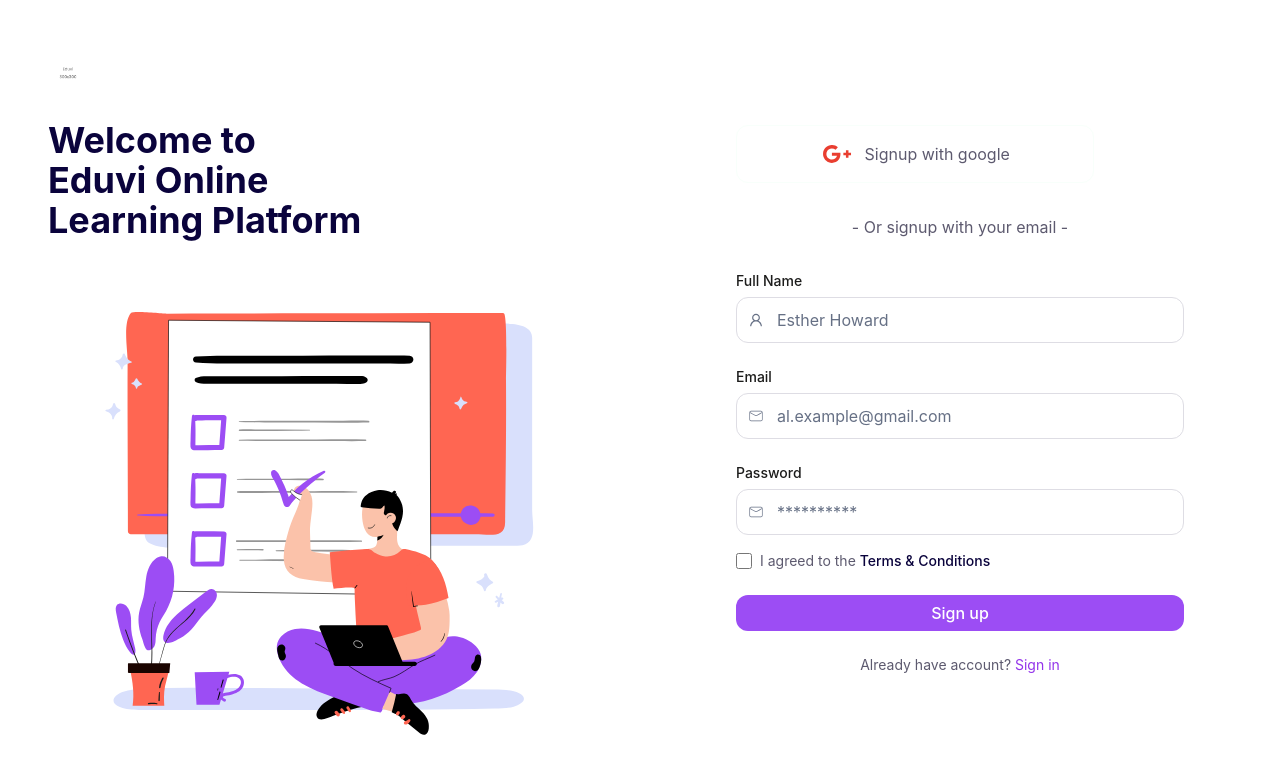
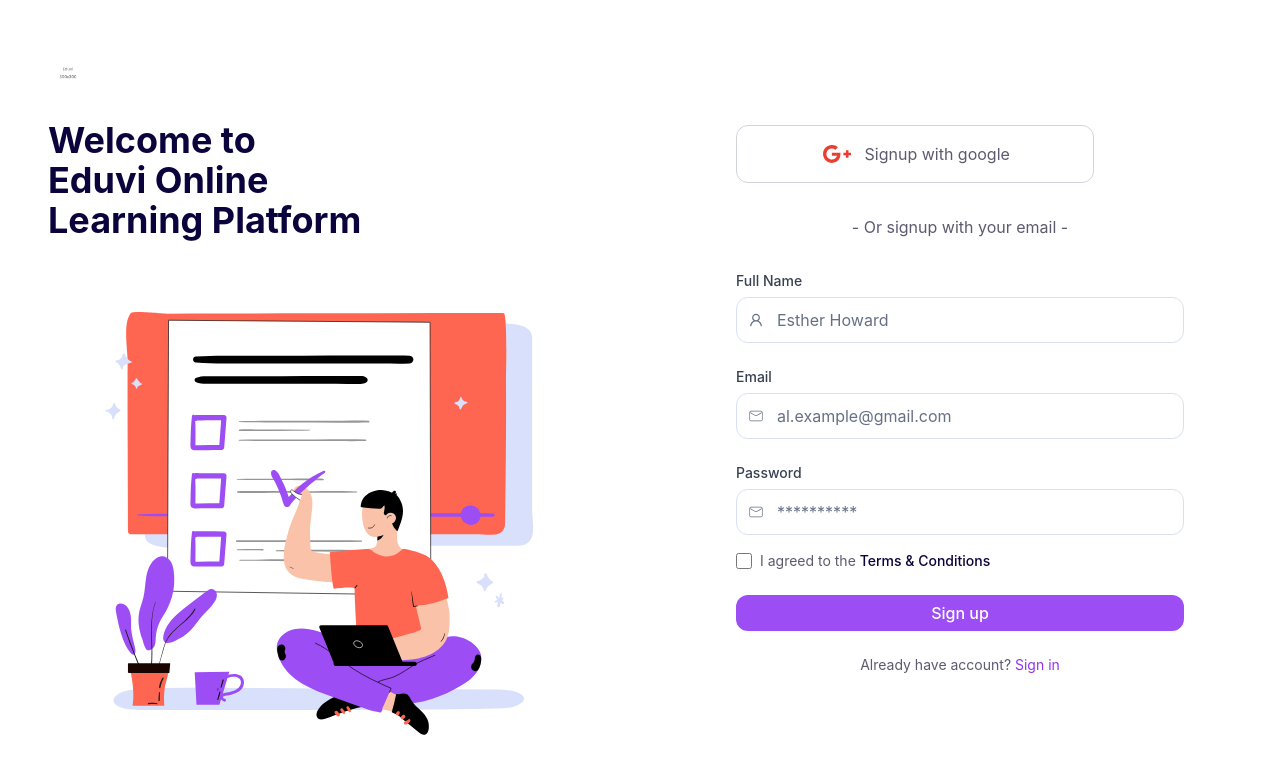
Before and after one commit to albert-byiringiro/eduvi, a React (Vite) app in the folder apps/frontend/: page / in a window 1280 px wide. Shown: the top 774 px of the page. Built offline with nearby package versions, Linux system fonts and the light colour scheme.

Commit message:
style(auth): refactor tailwind config file

```diff
--- a/apps/frontend/tailwind.config.js
+++ b/apps/frontend/tailwind.config.js
@@ -10,42 +10,24 @@ export default {
                 // Brand colors
                 primary: {
                     DEFAULT: '#9C4DF4',
-                    50: '#F8F2FF',
-                    100: '#F2E5FF',
-                    200: '#EDE9F2',
-                    300: '#E4E2F4',
-                    400: '#EFEBF5',
+                    hover: '#B583F9',
                     900: '#0A033C',
                 },
                 secondary: {
                     DEFAULT: '#FF6652',
-                    50: '#FFF4F2',
-                    100: '#FBC2AA',
-                    200: '#FF5364',
-                    300: '#E93E30',
+                    hover: '#FF8E78',
                 },
 
                 // UI colors
                 gray: {
                     DEFAULT: '#5D5A6F',
                     50: '#E5E5E5',
-                    100: '#DEDDE4',
-                    200: '#D8D8D8',
-                    300: '#F8FFFB',
-                    400: '#969696',
-                    500: '#424242',
-                    600: '#232323',
-                    700: '#1C1C1B',
-                    800: '#1A0400',
+                    100: '#D8E0F0',
                 },
 
                 // Accent/Feedback colors
-                green: {
+                accent: {
                     DEFAULT: '#00C968',
-                    50: '#E5FFF3',
-                    100: '#D9E0FC',
-                    200: '#07E5CA',
-                    300: '#00B59B',
                 },
 
                 // Base colors
```
